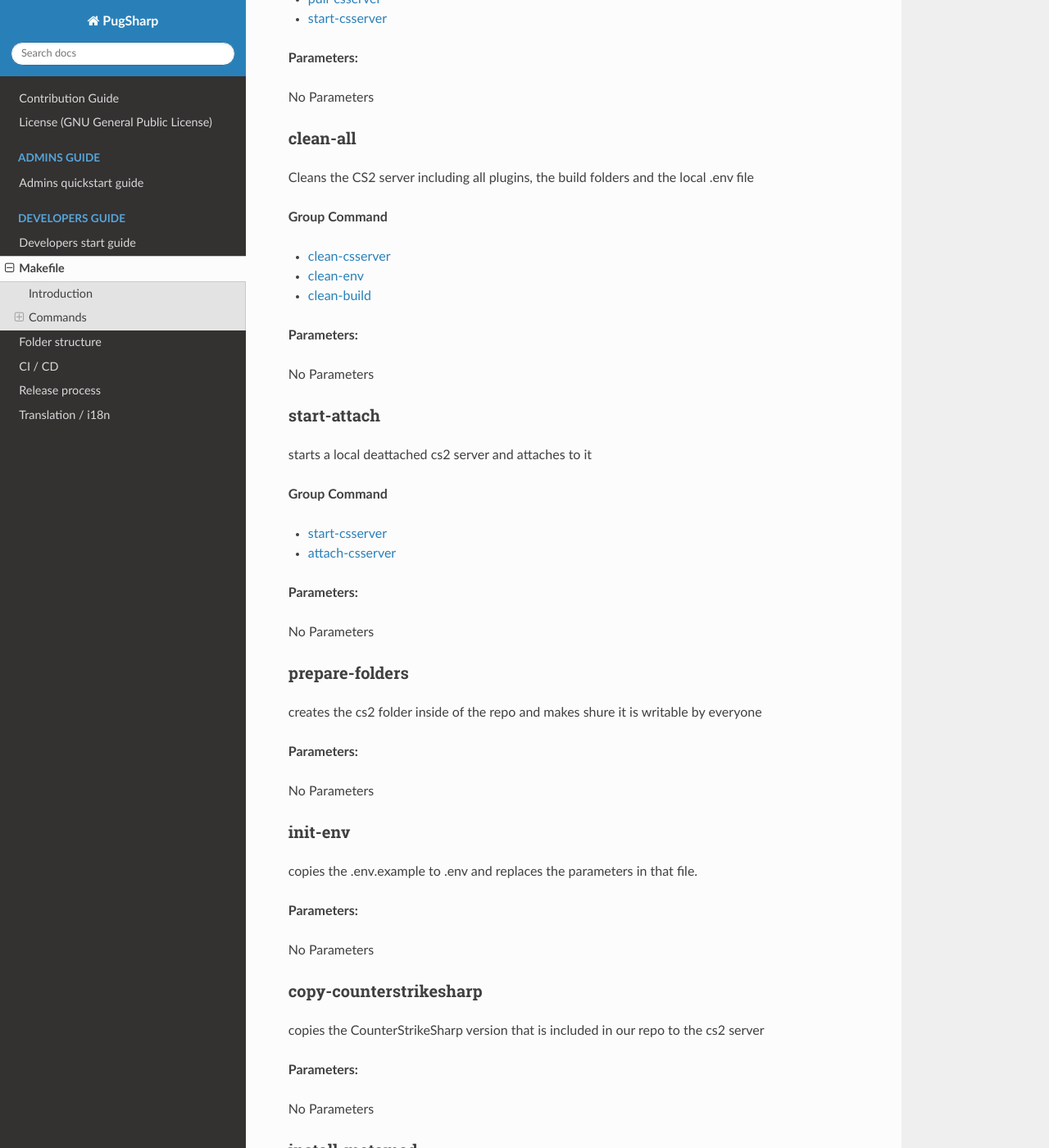
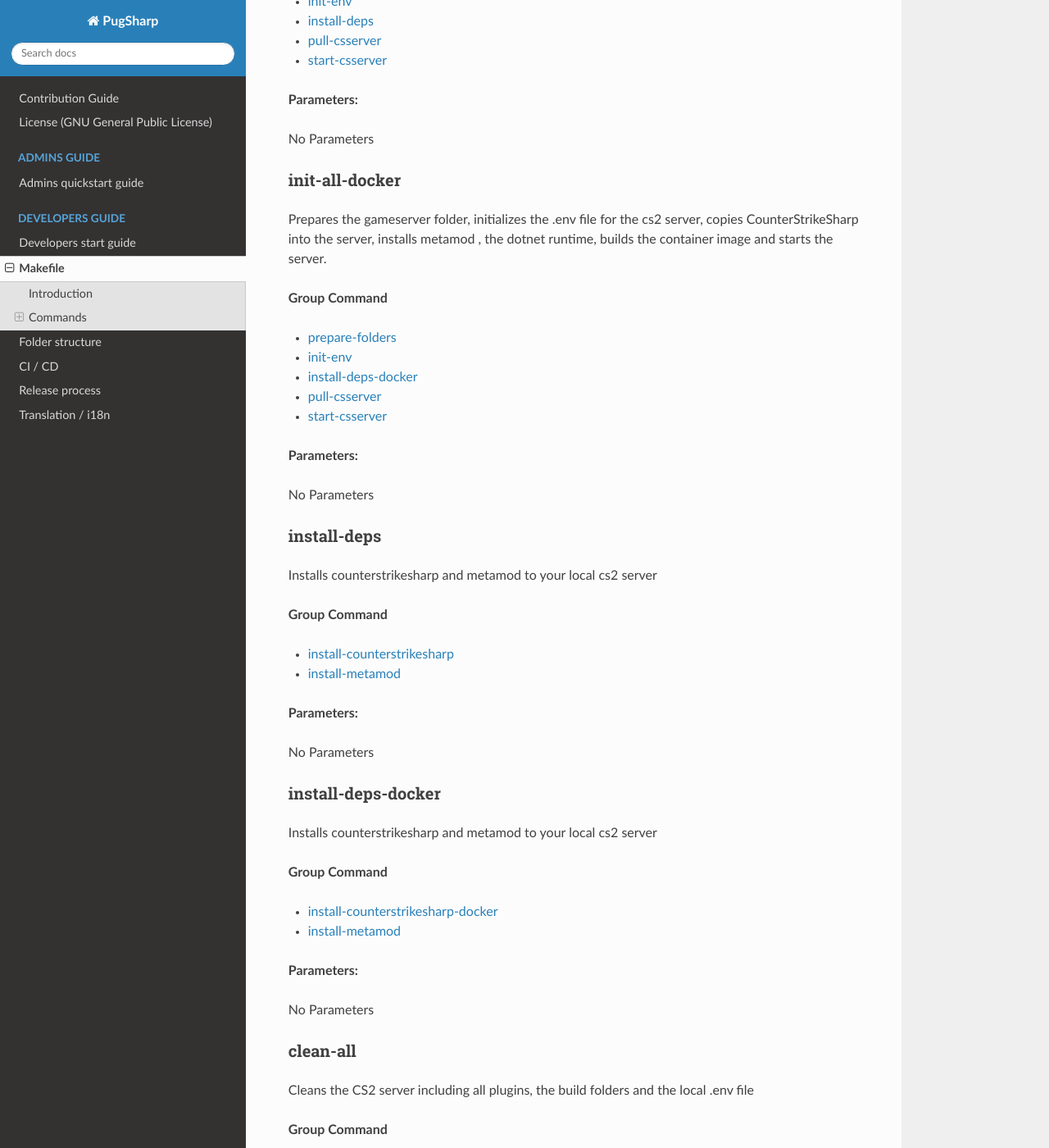
Before and after one commit to Lan2Play/PugSharp, a Sphinx documentation site: the page built from Docs/source/develop/makefile.rst, in a window 1280 px wide and 1400 px high, scrolled down 1680 px. Shown: the whole window at 82% size. Built offline with Sphinx 7.4.7 and the Read the Docs theme 2.0.0, drawn with Linux system fonts in a browser that asks for light colours; some of the changed text lies outside the part shown.

Commit message:
change to nuget CounterStrikeSharp version

```diff
--- a/Docs/source/develop/makefile.rst
+++ b/Docs/source/develop/makefile.rst
@@ -9,6 +9,8 @@
 On this page every single make command will be documented with its purpose, so you can use them as intended.
 
 There are 2 types of commands, the group commands and the other commands. Group commands are essentially calling multiple other make Commands here.
+
+Some of the Commands require the software ``jq`` and ``unzip`` installed on your machine or you have to use the -docker suffixed commands. If you are running debian/ubuntu, you can simply use ``make install-jq-and-unzip`` , otherwhise refer to the `jq download page <https://jqlang.github.io/jq/download/>`_
 
 A few of the Commands have optional parameters that can be set via either a prompt after calling the commands or with writing them after the make command.
 So for example if you had the available parameter ``STEAMUSER`` on the make command ``init-all``, that you want to set to ``username`` your finalized Make command would look like:
@@ -57,11 +59,51 @@
 
 - :ref:`develop/makefile:prepare-folders`
 - :ref:`develop/makefile:init-env`
-- :ref:`develop/makefile:copy-counterstrikesharp`
-- :ref:`develop/makefile:install-netruntime`
-- :ref:`develop/makefile:install-metamod`
+- :ref:`develop/makefile:install-deps`
 - :ref:`develop/makefile:pull-csserver`
 - :ref:`develop/makefile:start-csserver`
+
+**Parameters:**
+
+No Parameters
+
+init-all-docker
+........................
+Prepares the gameserver folder, initializes the .env file for the cs2 server, copies CounterStrikeSharp into the server, installs metamod , the dotnet runtime, builds the container image and starts the server.
+
+**Group Command**
+
+- :ref:`develop/makefile:prepare-folders`
+- :ref:`develop/makefile:init-env`
+- :ref:`develop/makefile:install-deps-docker`
+- :ref:`develop/makefile:pull-csserver`
+- :ref:`develop/makefile:start-csserver`
+
+**Parameters:**
+
+No Parameters
+
+install-deps
+........................
+Installs counterstrikesharp and metamod to your local cs2 server
+
+**Group Command**
+
+- :ref:`develop/makefile:install-counterstrikesharp`
+- :ref:`develop/makefile:install-metamod`
+
+**Parameters:**
+
+No Parameters
+
+install-deps-docker
+........................
+Installs counterstrikesharp and metamod to your local cs2 server
+
+**Group Command**
+
+- :ref:`develop/makefile:install-counterstrikesharp-docker`
+- :ref:`develop/makefile:install-metamod`
 
 **Parameters:**
 
@@ -111,9 +153,17 @@
 
 No Parameters
 
-copy-counterstrikesharp
-........................
-copies the CounterStrikeSharp version that is included in our repo to the cs2 server
+install-counterstrikesharp
+....................................
+installs the CounterStrikeSharp version that is configured in the PugSharp Project to the cs2 server
+
+**Parameters:**
+
+No Parameters
+
+install-counterstrikesharp-docker
+....................................
+installs the CounterStrikeSharp version that is configured in the PugSharp Project to the cs2 server
 
 **Parameters:**
 
@@ -127,9 +177,9 @@
 
 No Parameters
 
-install-netruntime
+install-jq-and-unzip
 ........................
-downloads and installs the nessecary dotnet runtime into the cs2 server
+installs jq and unzip on your debian/ubuntu system via apt
 
 **Parameters:**
 
```
Also changed, not shown: Docs/source/develop/quickstart.rst (+9 -2 lines), 14 other files.
